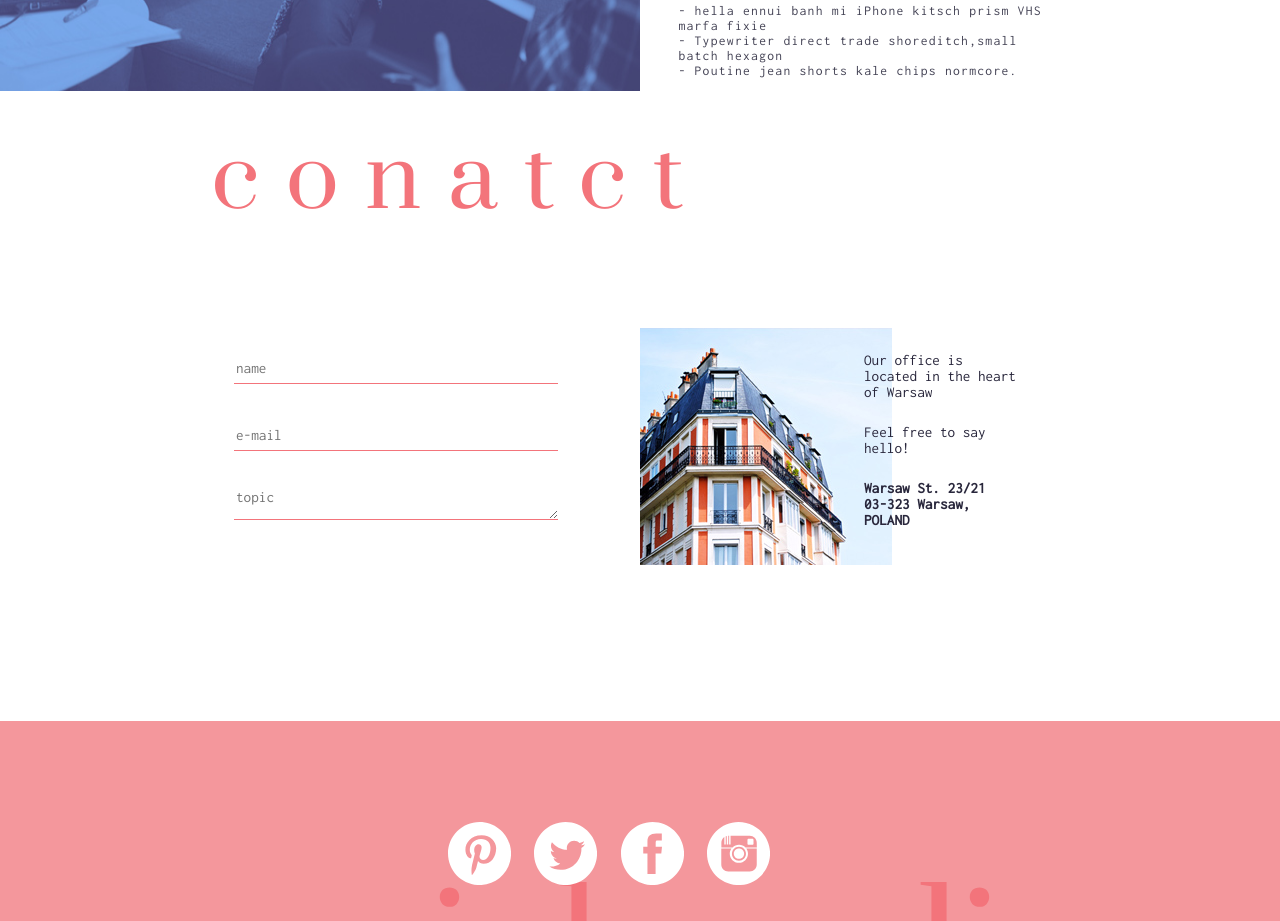
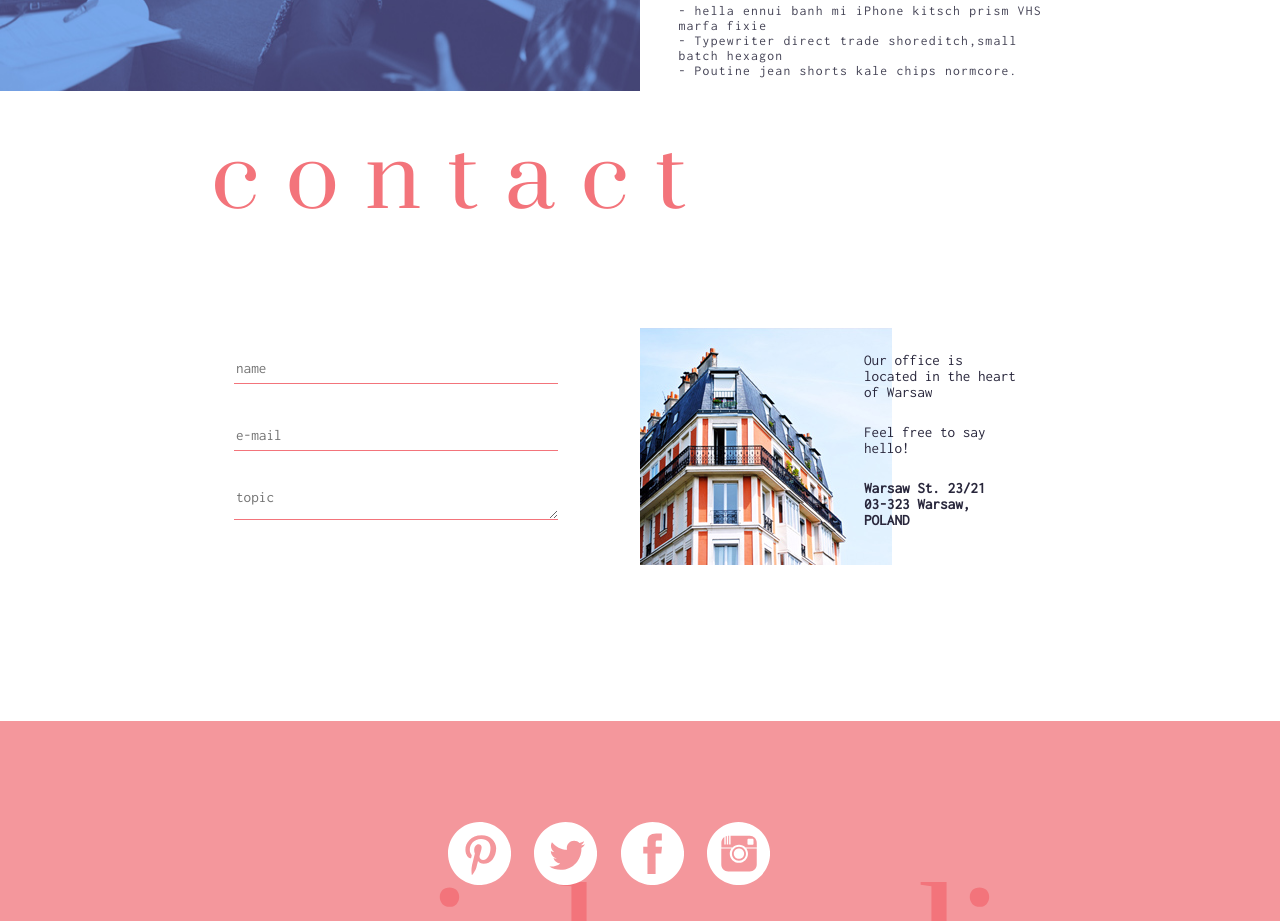
Before and after one commit to katubrd/awwwesome_helloColors, a plain HTML site: page index.html in a window 1280 px wide. Shown: the part 3340-4261 px from the top of the page. Drawn offline with Linux system fonts and the light colour scheme.

Commit message:
little typo..

```diff
--- a/index.html
+++ b/index.html
@@ -92,7 +92,7 @@
       </section>
     </main>
     <section class="contact" id="contact">
-      <p class="header contact_header">conatct</p>
+      <p class="header contact_header">contact</p>
       <section class="row contact_row">
         <section class="contact_form">
           <form>
```
